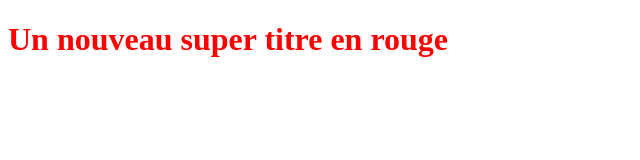
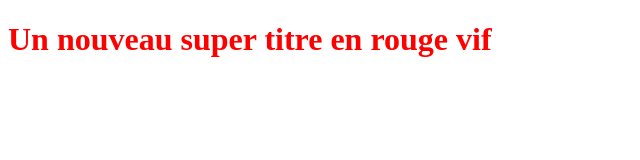
Before and after one commit to florioux/OpenclassroomsProject, a plain HTML site: page index.html in a window 1280 px wide. Shown: the full height of the page, 0-640 px from the left. Drawn offline with Linux system fonts and the light colour scheme.

Commit message:
Nouvelle modif texte dans page web

```diff
--- a/index.html
+++ b/index.html
@@ -5,6 +5,6 @@
    <link rel="stylesheet" type="text/css" href="styles.css">
 </head>
 <body>
-   <h1>Un nouveau super titre en rouge</h1>
+   <h1>Un nouveau super titre en rouge vif</h1>
 </body>
 </html>
```
